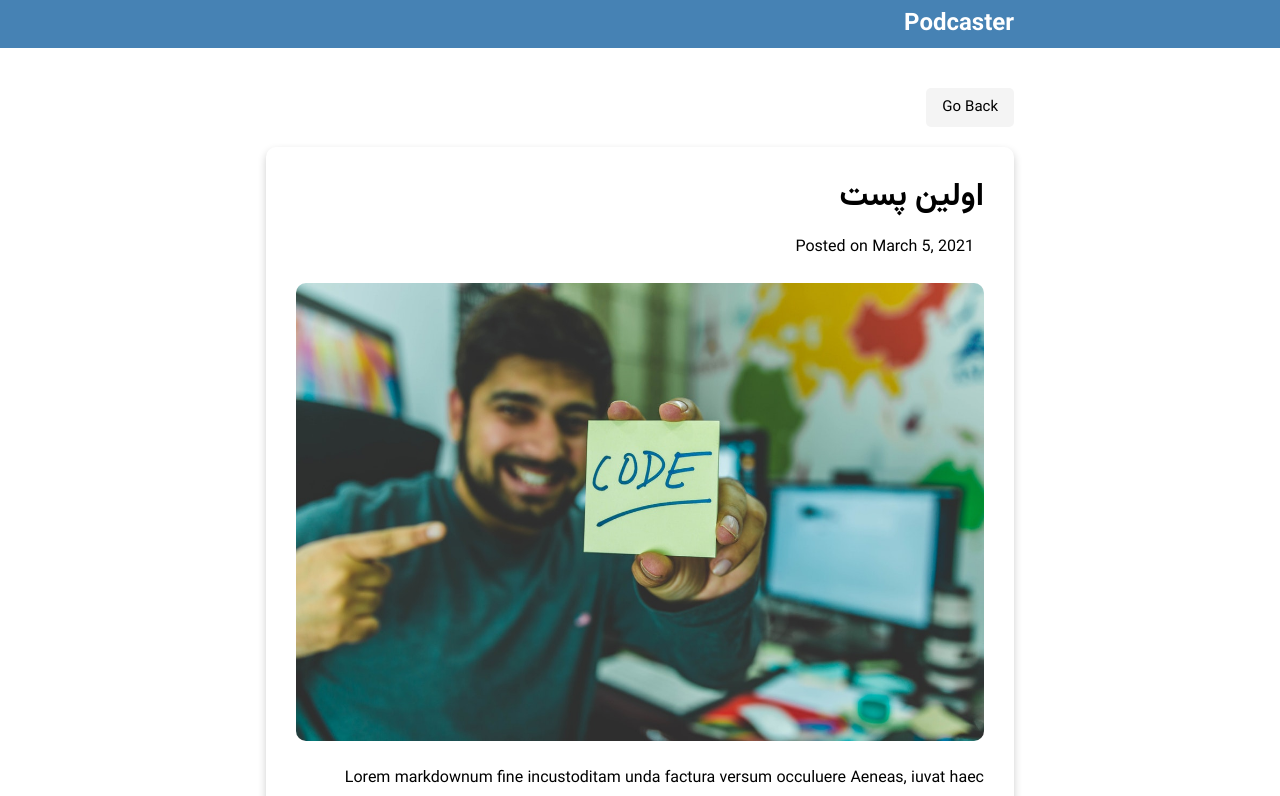
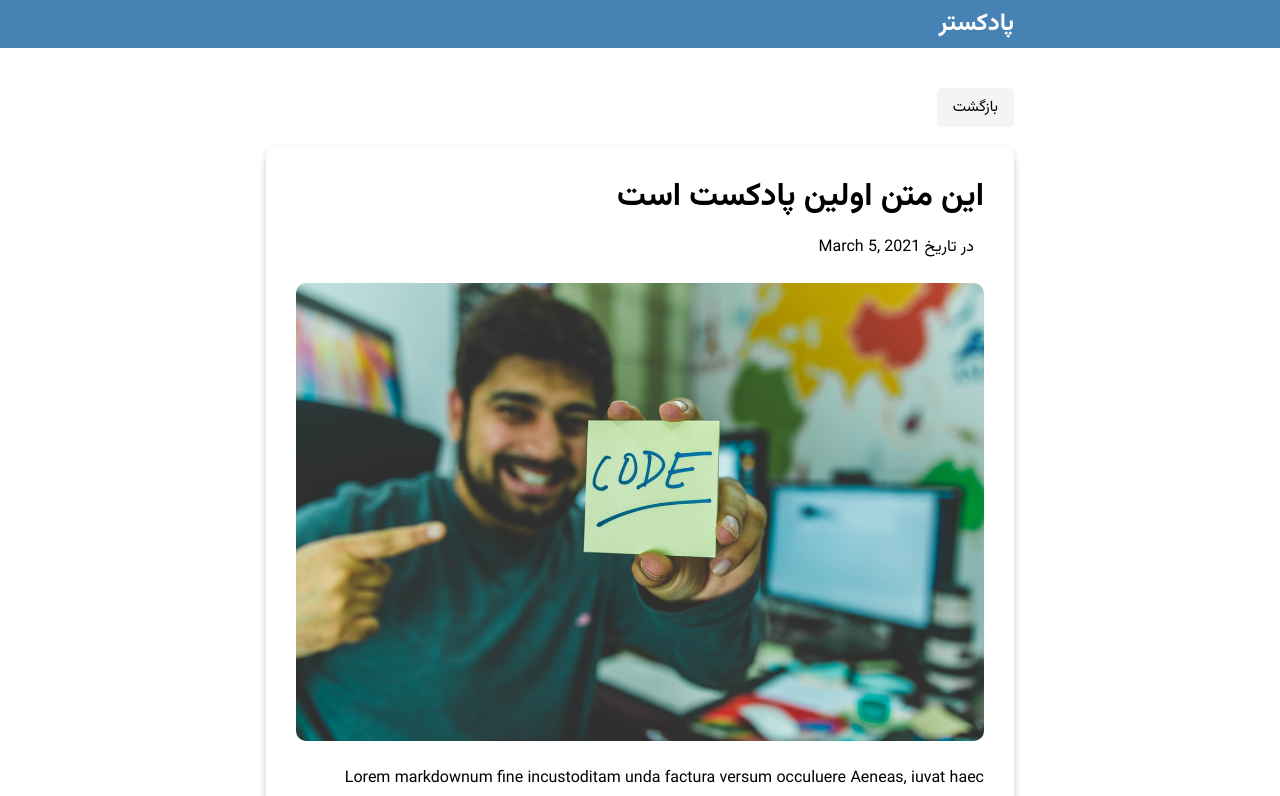
Before and after one commit to tohidshabanloo/next-mdx-blog, a Next.js app: page /blog/django-crash-course in a window 1280 px wide. Shown: the top 796 px of the page. Built offline with nearby package versions, Linux system fonts and the light colour scheme.

Commit message:
post in farsi

```diff
--- a/components/Header.js
+++ b/components/Header.js
@@ -6,7 +6,7 @@ export default function Header() {
     <header>
       <div className="container">
         <Link href="/" passHref>
-          <h2>Podcaster</h2>
+          <h2>پادکستر</h2>
         </Link>
       </div>
     </header>
--- a/pages/blog/[slug].js
+++ b/pages/blog/[slug].js
@@ -12,11 +12,11 @@ export default function PostPage({
   return (
     <>
       <Link href="/">
-        <a className="btn btn-back">Go Back</a>
+        <a className="btn btn-back">بازگشت</a>
       </Link>
       <div className="card card-page">
         <h1 className="post-title">{title}</h1>
-        <div className="post-date">Posted on {date}</div>
+        <div className="post-date">در تاریخ {date}</div>
         <img src={cover_image} alt="" />
         <div className="post-body">
           <div dangerouslySetInnerHTML={{ __html: marked(content) }}></div>
--- a/posts/django-crash-course.md
+++ b/posts/django-crash-course.md
@@ -1,5 +1,5 @@
 ---
-title: "اولین پست"
+title: "این متن اولین پادکست است"
 date: "March 5, 2021"
 athour: "Tohid Shabanloo"
 excerpt: "Django is a very powerful, high level Python framework for building web applications"
```
